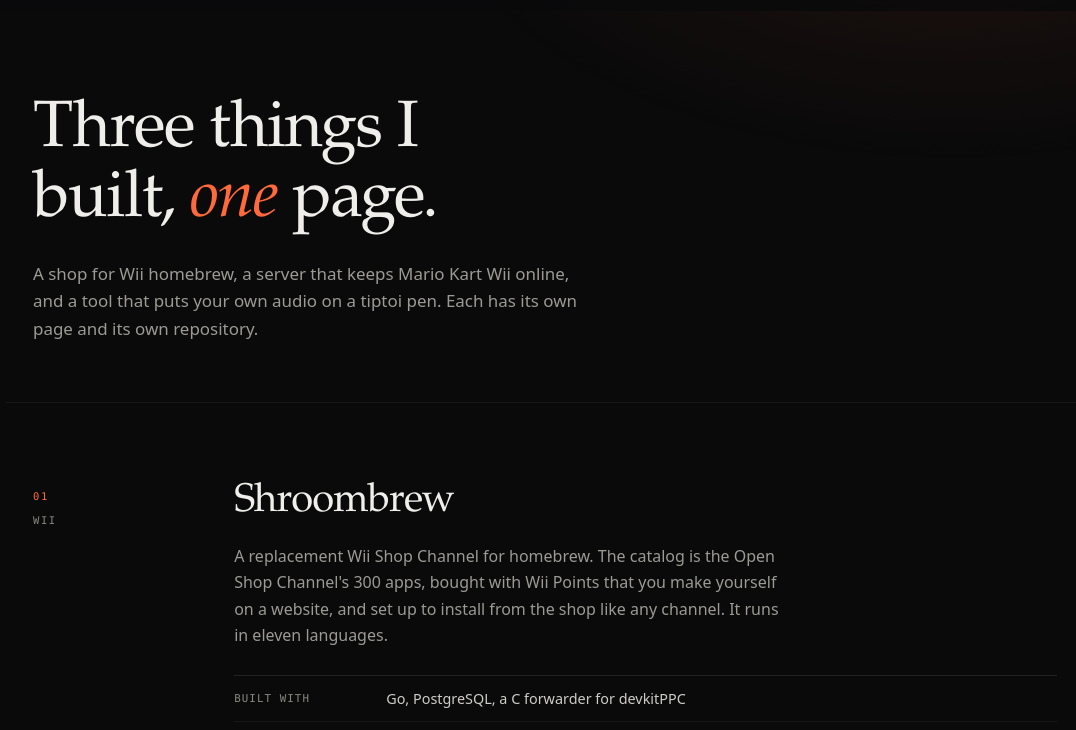
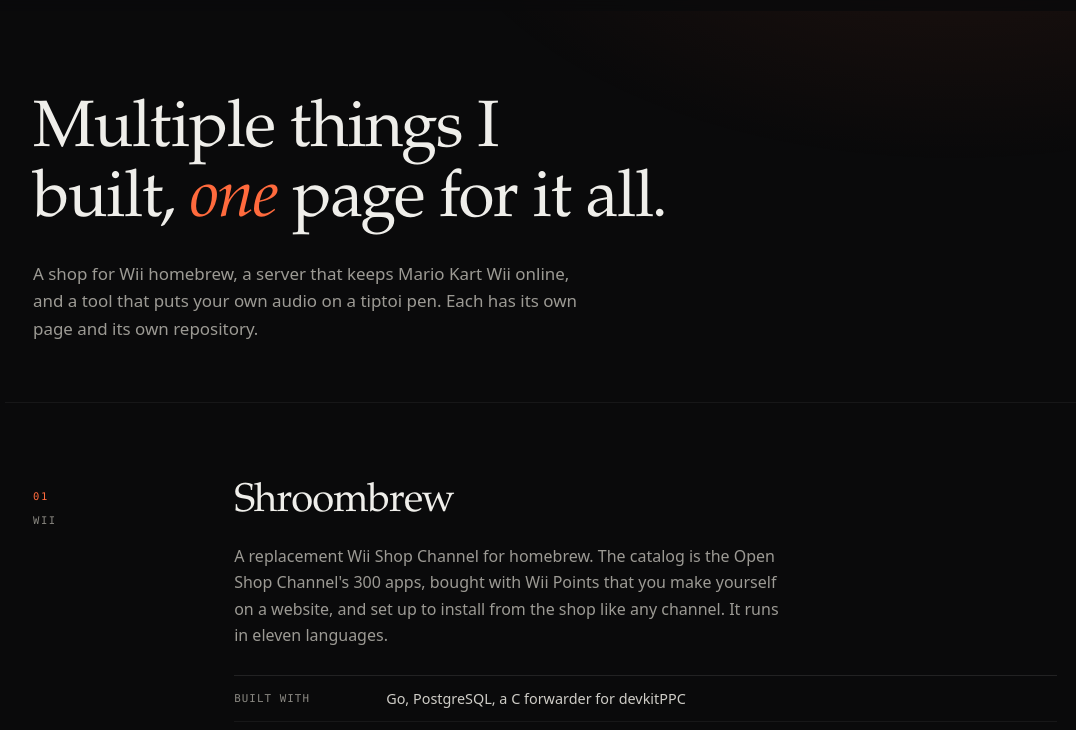
Before and after one commit to Markthegamer108/Markthegamer108.github.io, a plain HTML site: page index.html in a window 1280 px wide. Shown: the part 52-782 px from the top of the page, without its empty margins (95-1171 px from the left). Drawn offline with Linux system fonts and the light colour scheme.

Commit message:
Update the homepage headline

```diff
--- a/index.html
+++ b/index.html
@@ -26,7 +26,7 @@
 
 <main id="top">
   <section class="wrap hero">
-    <h1>Three things I<br>built, <em>one</em> page.</h1>
+    <h1>Multiple things I<br>built, <em>one</em> page for it all.</h1>
     <p class="lede">A shop for Wii homebrew, a server that keeps Mario Kart Wii online, and a tool that puts your own audio on a tiptoi pen. Each has its own page and its own repository.</p>
   </section>
 
```
